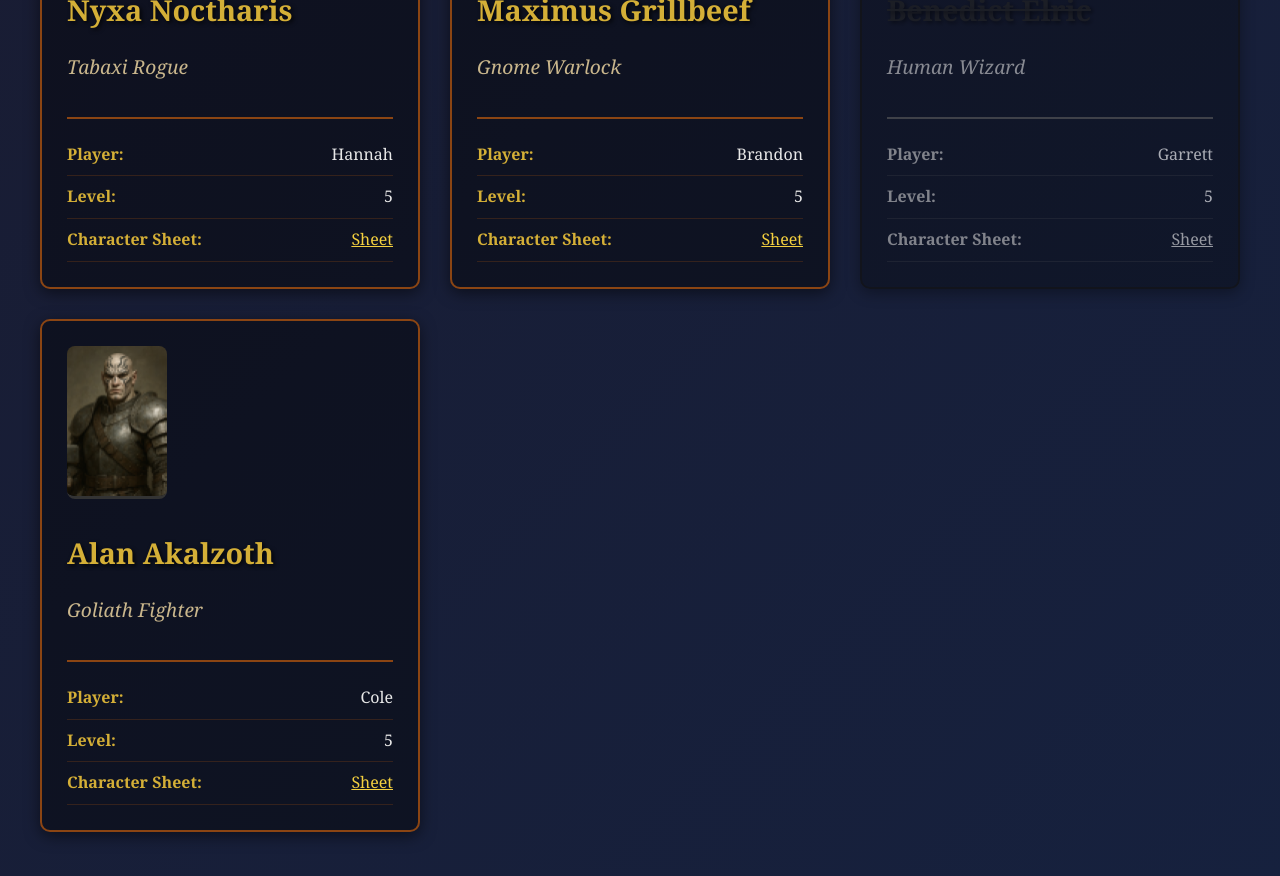
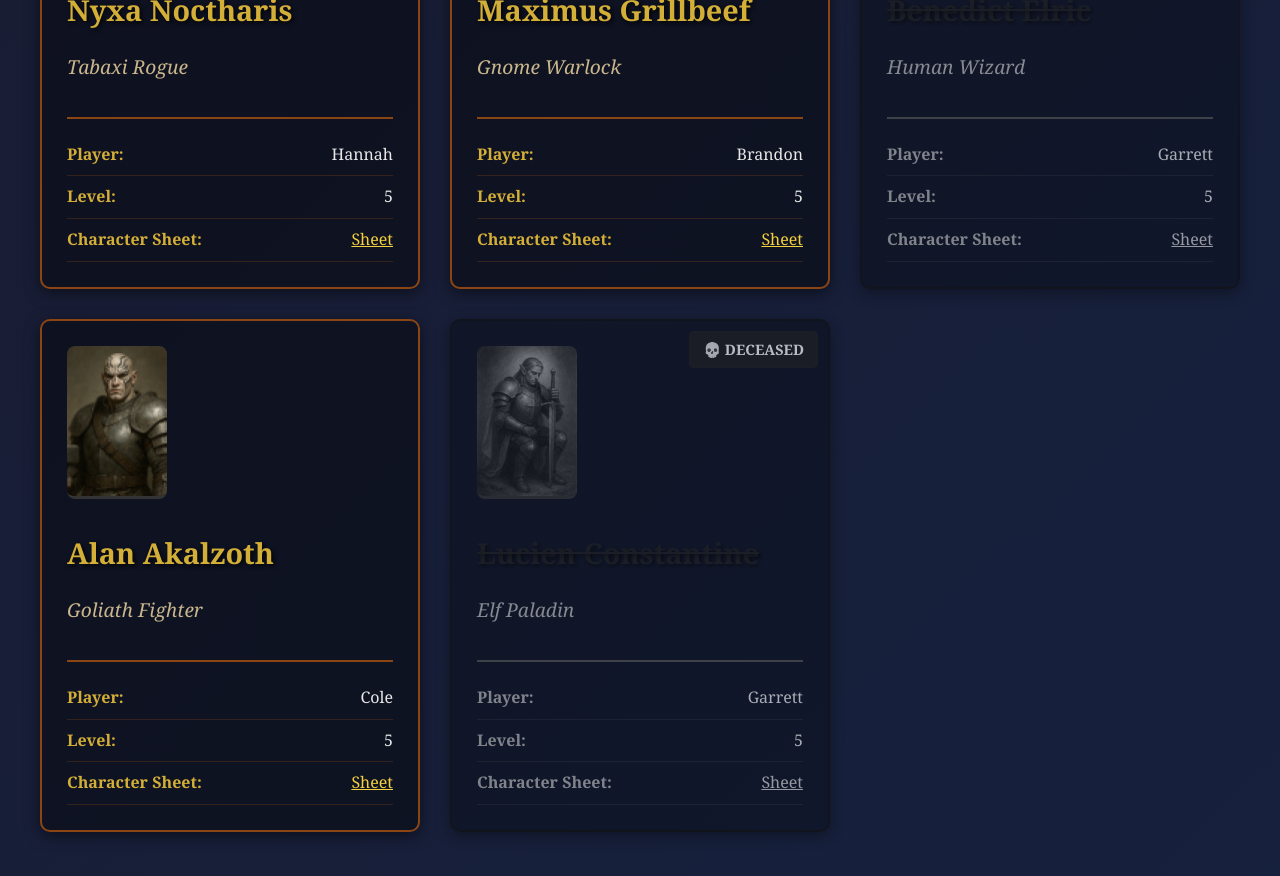
Before and after one commit to dociusbach/scarsofthelastwar, a Jekyll site: the page built from characters.markdown, in a window 1280 px wide and 900 px high, scrolled down 1282 px. Shown: the top 876 px of the window. Built offline with Jekyll 4.4.1, drawn with Linux system fonts in a browser that asks for light colours; our own code applies the rules of GitHub Pages for plain Markdown files; some of the changed text lies outside the part shown.

Commit message:
Add Lucien to the Campaign

```diff
--- a/_data/campaign.yml
+++ b/_data/campaign.yml
@@ -62,6 +62,13 @@ party:
     level: "5"
     player_code: "147760935"
     dead: false
+  - name: "Lucien Constantine"
+    class: "Paladin"
+    race: "Elf"
+    player: "Garrett"
+    level: "5"
+    player_code: "153968495"
+    dead: True
 
 maps:
   - title: "Caldrithar"
```
Also changed, not shown: assets/image/153968495.png (added).
